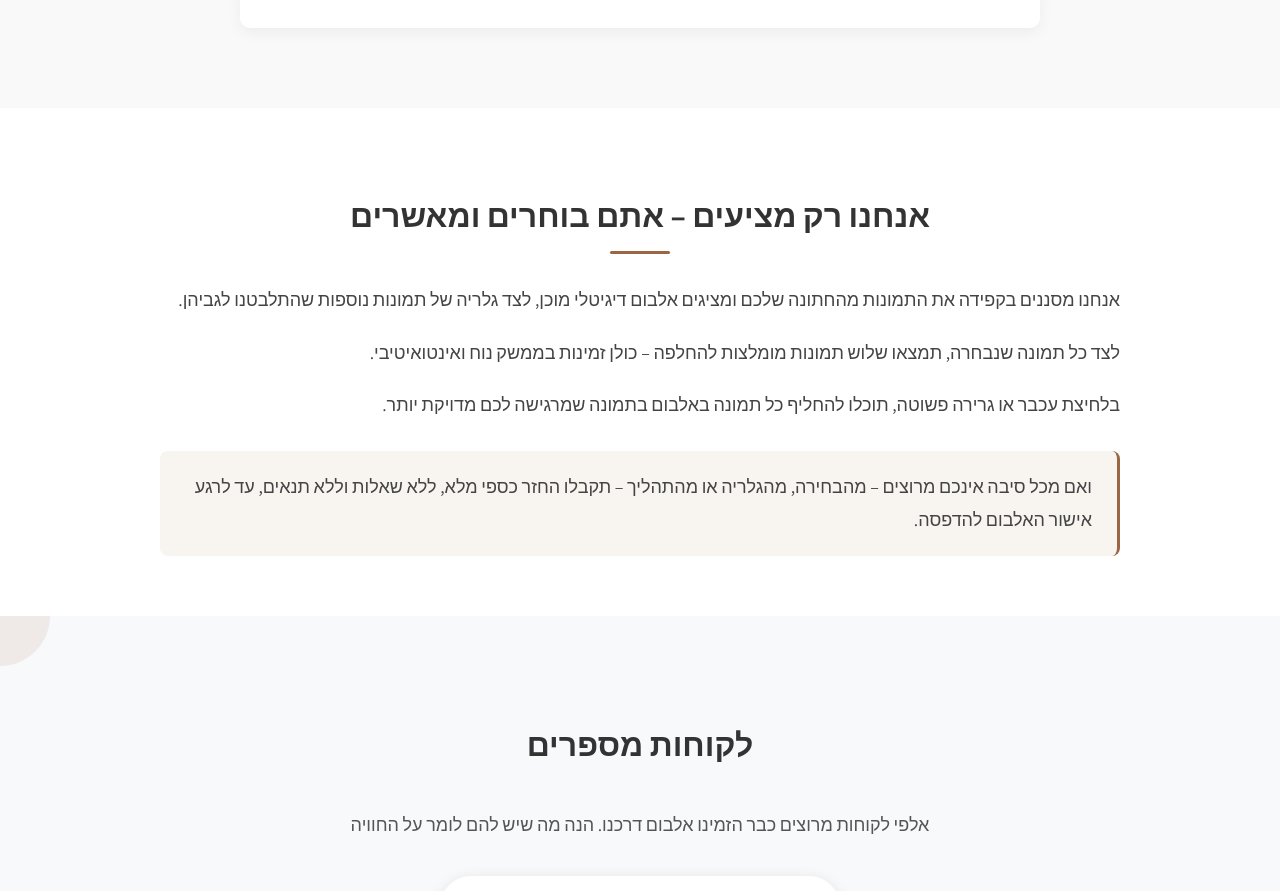
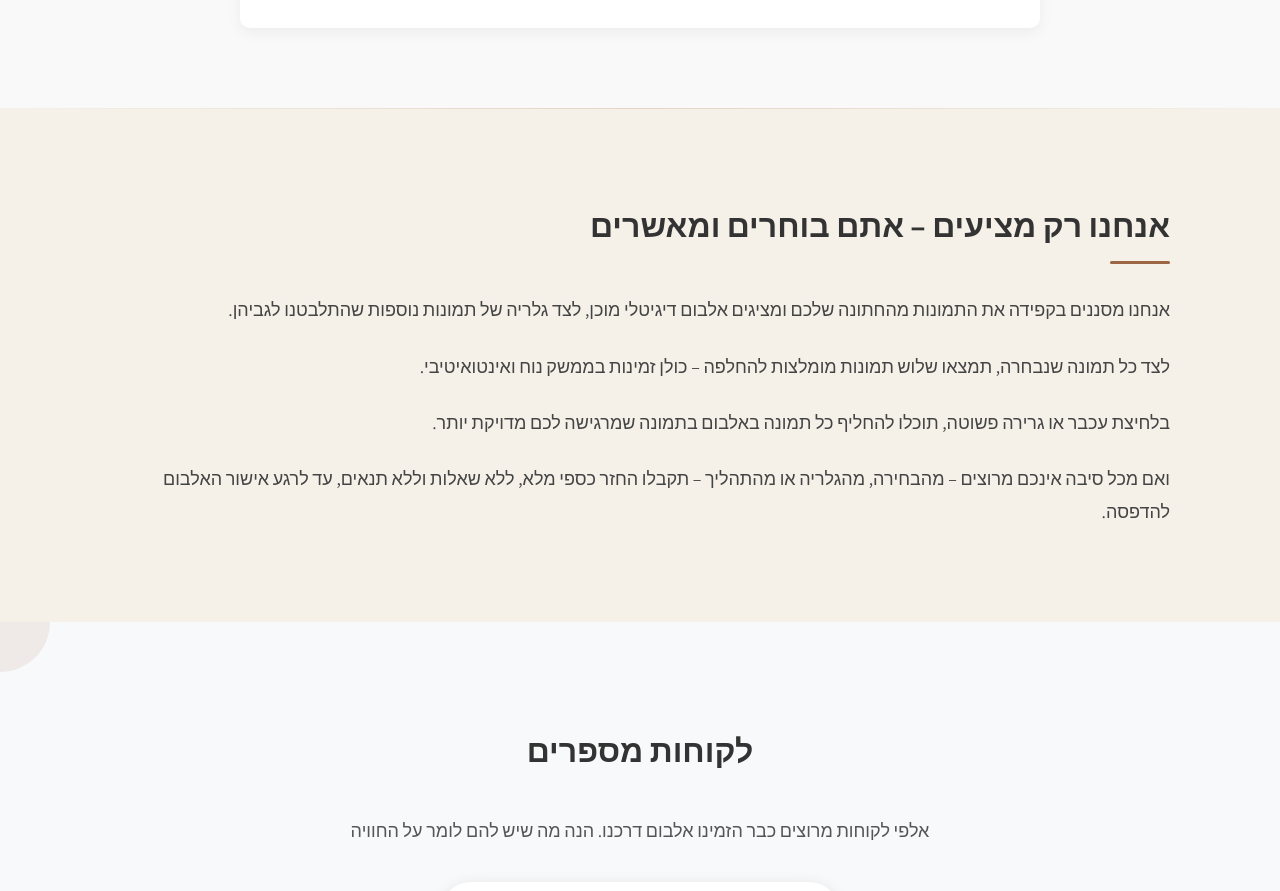
Before and after one commit to shaharelys/weding-album-site, a React (Create React App) app in the folder wedding-albums/: page / in a window 1280 px wide. Shown: the part 2155-3046 px from the top of the page. Built offline with nearby package versions, Linux system fonts and the light colour scheme.

Commit message:
Update CustomerControlSection styling to match Story section format

```diff
--- a/wedding-albums/src/components/CustomerControl/CustomerControlSection.jsx
+++ b/wedding-albums/src/components/CustomerControl/CustomerControlSection.jsx
@@ -2,14 +2,30 @@ import React from 'react';
 import styled from 'styled-components';
 
 const SectionWrapper = styled.div`
-  background-color: #fff;
-  padding: 60px 0;
+  background-color: #f5f0e8;
+  padding: 70px 0;
+  direction: rtl;
+  position: relative;
+
+  &::before {
+    content: '';
+    position: absolute;
+    top: 0;
+    left: 0;
+    right: 0;
+    height: 1px;
+    background: linear-gradient(to right, transparent, rgba(156, 102, 68, 0.2), transparent);
+  }
 `;
 
 const Container = styled.div`
-  max-width: 1000px;
+  max-width: 1100px;
   margin: 0 auto;
   padding: 0 20px;
+`;
+
+const ContentContainer = styled.div`
+  width: 100%;
   text-align: right;
 `;
 
@@ -19,7 +35,7 @@ const SectionTitle = styled.h2`
   color: #333;
   position: relative;
   font-weight: 700;
-  text-align: center;
+  text-align: right;
 
   &::after {
     content: '';
@@ -27,38 +43,24 @@ const SectionTitle = styled.h2`
     width: 60px;
     height: 3px;
     background-color: #9c6644;
-    margin: 15px auto 0;
+    margin-top: 15px;
     border-radius: 2px;
   }
-`;
-
-const ContentWrapper = styled.div`
-  display: flex;
-  flex-direction: column;
-  gap: 20px;
 `;
 
 const Paragraph = styled.p`
   font-size: 18px;
   line-height: 1.8;
   color: #444;
-  margin: 0;
-`;
-
-const HighlightBox = styled.div`
-  background-color: #f8f4f0;
-  border-radius: 8px;
-  padding: 20px 25px;
-  border-right: 3px solid #9c6644;
-  margin-top: 10px;
+  margin-bottom: 24px;
 `;
 
 const CustomerControlSection = () => {
   return (
     <SectionWrapper>
       <Container>
-        <SectionTitle>אנחנו רק מציעים – אתם בוחרים ומאשרים</SectionTitle>
-        <ContentWrapper>
+        <ContentContainer>
+          <SectionTitle>אנחנו רק מציעים – אתם בוחרים ומאשרים</SectionTitle>
           <Paragraph>
             אנחנו מסננים בקפידה את התמונות מהחתונה שלכם ומציגים אלבום דיגיטלי מוכן, לצד גלריה של תמונות נוספות שהתלבטנו לגביהן.
           </Paragraph>
@@ -68,13 +70,10 @@ const CustomerControlSection = () => {
           <Paragraph>
             בלחיצת עכבר או גרירה פשוטה, תוכלו להחליף כל תמונה באלבום בתמונה שמרגישה לכם מדויקת יותר.
           </Paragraph>
-
-          <HighlightBox>
-            <Paragraph>
-              ואם מכל סיבה אינכם מרוצים – מהבחירה, מהגלריה או מהתהליך – תקבלו החזר כספי מלא, ללא שאלות וללא תנאים, עד לרגע אישור האלבום להדפסה.
-            </Paragraph>
-          </HighlightBox>
-        </ContentWrapper>
+          <Paragraph>
+            ואם מכל סיבה אינכם מרוצים – מהבחירה, מהגלריה או מהתהליך – תקבלו החזר כספי מלא, ללא שאלות וללא תנאים, עד לרגע אישור האלבום להדפסה.
+          </Paragraph>
+        </ContentContainer>
       </Container>
     </SectionWrapper>
   );
```
